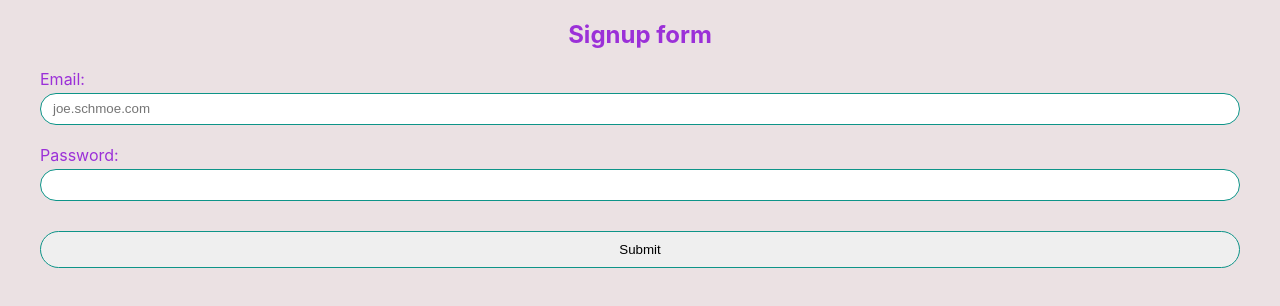
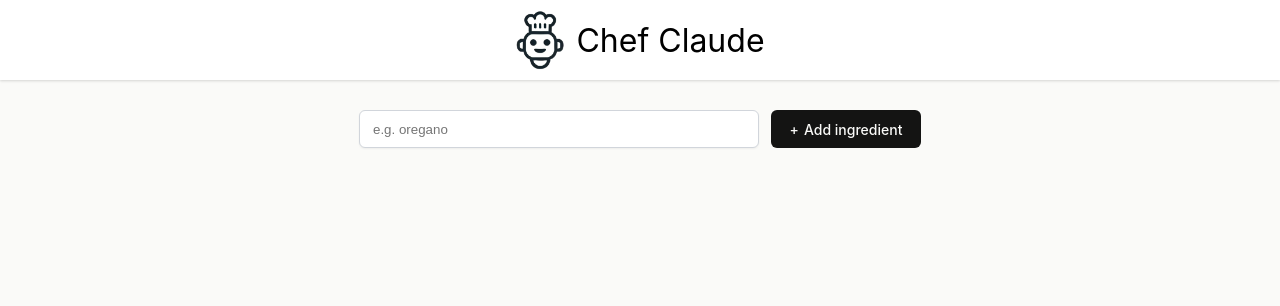
Before and after one commit to yuliiavolkova/recipe-app, a React (Vite) app: page / in a window 1280 px wide. Shown: the top 306 px of the page. Built offline with nearby package versions, Linux system fonts and the light colour scheme.

Commit message:
update form submit in chef claude with form action

```diff
--- a/src/components/Main.jsx
+++ b/src/components/Main.jsx
@@ -6,21 +6,14 @@ export default function Main() {
     <li key={ingredient}>{ingredient}</li>
   ));
 
-  function handleSubmit(event) {
-    event.preventDefault();
-    //console.log("Ingredient added");
-    const formData = new FormData(event.currentTarget);
+  function addIngredient(formData) {
     const newIngredient = formData.get("ingredient");
-
     setIngredients((prevIngredients) => [...prevIngredients, newIngredient]);
-    console.log(newIngredient);
-    //ingredients.push(newIngredient); // Add the new ingredient to the ingredients array
-    console.log(ingredients);
   }
 
   return (
     <main>
-      <form onSubmit={handleSubmit} className="add-ingredient-form">
+      <form action={addIngredient} className="add-ingredient-form">
         <input
           type="text"
           placeholder="e.g. oregano"
--- a/src/index.css
+++ b/src/index.css
@@ -5,44 +5,7 @@
 body {
   margin: 0;
   font-family: Inter, sans-serif;
-  background-color: #2dd4bf;
-  color: #9b30d8;
-}
-
-h1 {
-  text-align: center;
-}
-
-form {
-  padding-inline: 40px;
-  display: flex;
-  flex-direction: column;
-}
-
-label {
-  margin-bottom: 4px;
-}
-
-input {
-  border-radius: 100px;
-  border: 1px solid #0d9488;
-  height: 2rem;
-  text-indent: 10px;
-}
-
-button {
-  border-radius: 100px;
-  border: 1px solid #0d9488;
-  padding: 10px 30px;
-  cursor: pointer;
-  margin-top: 10px;
-  transition: all 0.1s ease-in-out;
-}
-
-button:hover {
-  background-color: #115e59;
-  border-color: #044544;
-  color: white;
+  background-color: #fafaf8;
 }
 
 header {
@@ -57,97 +20,46 @@ header {
 }
 
 header > img {
-  width: 40px;
+  width: 50px;
 }
 
 header > h1 {
   font-weight: 400;
 }
 
+main {
+  padding: 30px 30px 10px;
+}
+
 .add-ingredient-form {
   display: flex;
   justify-content: center;
-  align-items: center;
   gap: 12px;
-  margin: 20px auto;
+  height: 38px;
 }
 
 .add-ingredient-form > input {
-  padding: 10px;
-  border: 1px solid #e4e4e7;
-  border-radius: 8px;
-  width: 300px;
+  border-radius: 6px;
+  border: 1px solid #d1d5db;
+  padding: 9px 13px;
+  box-shadow: 0px 1px 2px 0px rgba(0, 0, 0, 0.05);
+  flex-grow: 1;
+  min-width: 150px;
+  max-width: 400px;
 }
+
 .add-ingredient-form > button {
   font-family: Inter, sans-serif;
-  padding: 10px 20px;
+  border-radius: 6px;
   border: none;
-  border-radius: 8px;
   background-color: #141413;
   color: #fafaf8;
-  cursor: pointer;
-}
-.add-ingredient-form > button::before {
-  content: "+  ";
+  width: 150px;
+  font-size: 0.875rem;
+  font-weight: 500;
 }
 
-* {
-  box-sizing: border-box;
+.add-ingredient-form > button::before {
+  content: "+";
+  margin-right: 5px;
 }
-
-body {
-  background-color: #ebe1e3;
-  margin: 0;
-  font-family: "Inter", sans-serif;
-}
-
-main {
-  height: 100vh;
-  display: flex;
-  justify-content: center;
-  align-items: center;
-}
-
-.card {
-  background-color: white;
-  width: 200px;
-  border: 1px solid lightgray;
-  border-radius: 10px;
-  height: 350px;
-}
-
-.card .avatar {
-  width: 100%;
-  padding: 10%;
-  padding-bottom: 0;
-}
-
-.card .name {
-  margin-block: 13px;
-  color: #333333;
-}
-
-.card .info {
-  padding: 10px;
-}
-
-.card .favorite {
-  width: 25px;
-  cursor: pointer;
-}
-
-.card .contact {
-  font-size: 0.75rem;
-  color: gray;
-  margin-block: 7px;
-}
-
-.card .favorite-button {
-  border: none;
-  background: transparent;
-}
-
-.card .favorite-button:active {
-  transform: none;
-  box-shadow: none;
-}
```
Also changed, not shown: src/App.jsx (+6 -3 lines).
